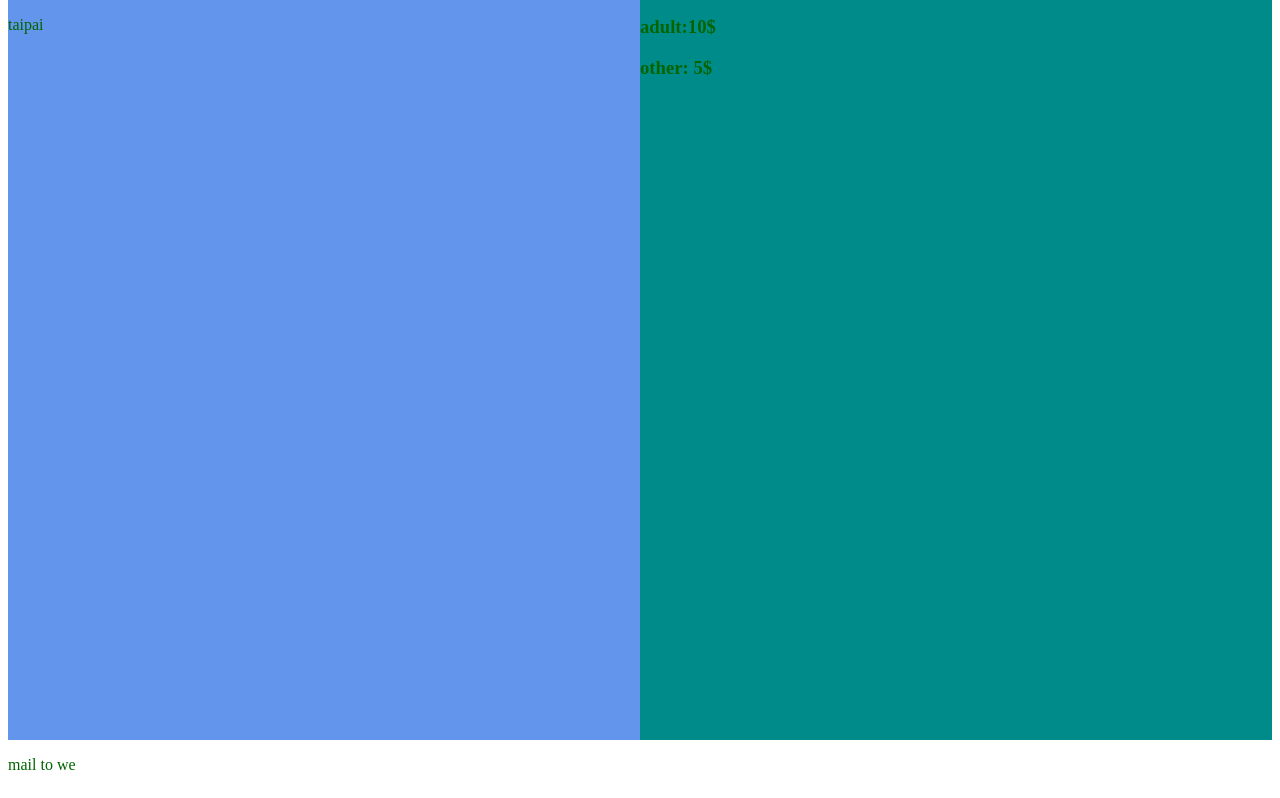
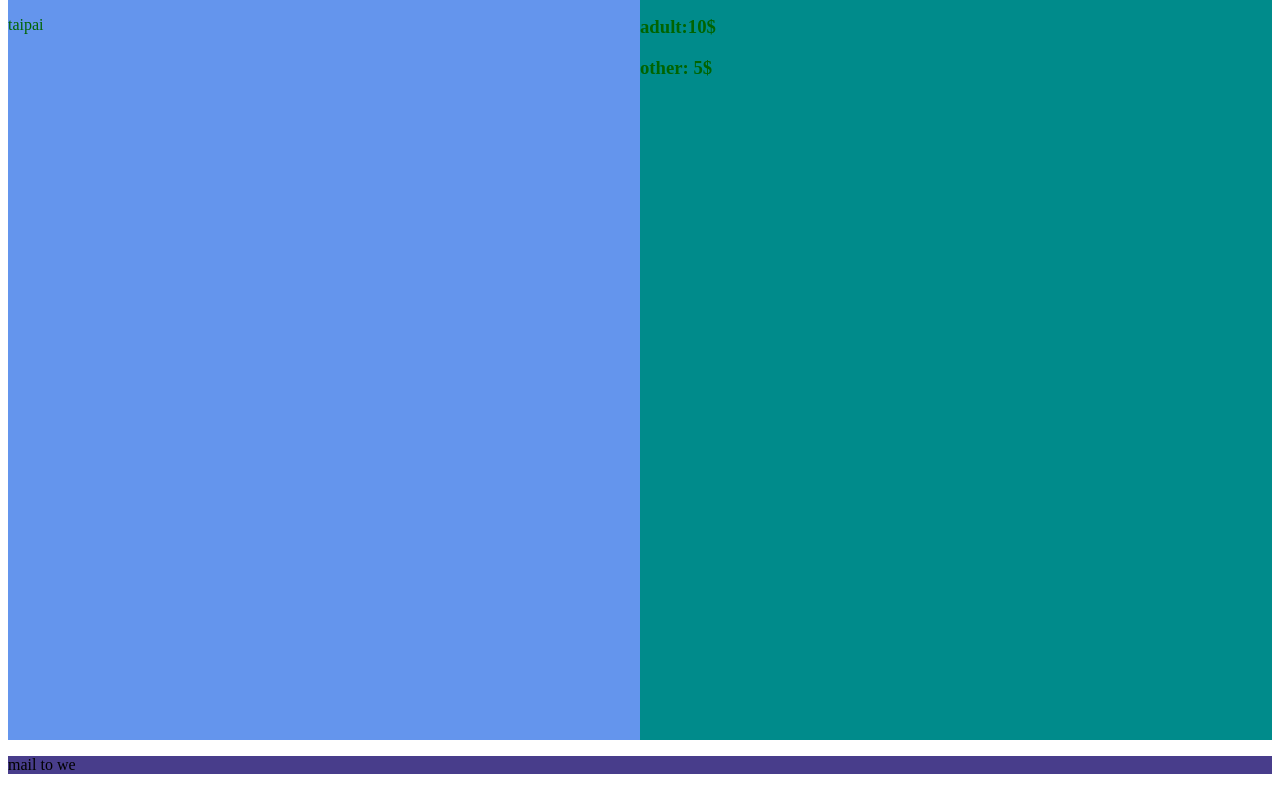
Before and after one commit to shijuny815-commits/class-for-web-design, a plain HTML site: page index.html in a window 1280 px wide. Shown: the part 1837-2635 px from the top of the page. Drawn offline with Linux system fonts and the light colour scheme.

Commit message:
color fix

```diff
--- a/index.html
+++ b/index.html
@@ -11,6 +11,9 @@
                 color:blanchedalmond;
                 justify-content: center;
                 word-spacing: 1%;
+                p{
+                    color: rgb(0, 0, 0);
+                }
             }
             div.img
             {
@@ -40,6 +43,12 @@
             }
             p{
                 color: darkgreen;
+            }
+            div.end{
+                background-color: darkslateblue;
+                p{
+                    color: black;
+                }
             }
         </style>
     </head>
```
